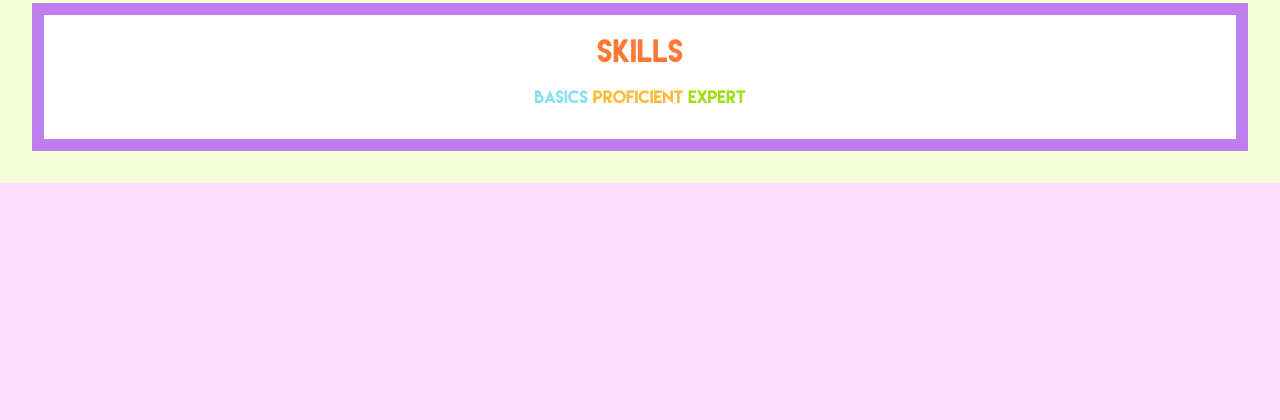
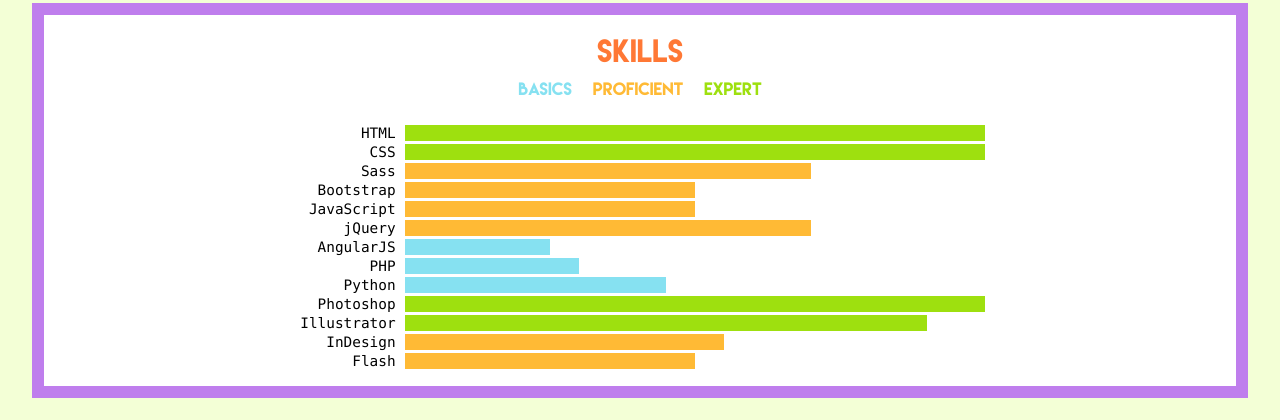
Before and after one commit to zaralev/website-2-0, a plain HTML site: page index.html in a window 1280 px wide. Shown: the part 2171-2591 px from the top of the page. Before the commit the page ends 2354 px from the top, so only its background shows below. Drawn offline with nearby package versions, Linux system fonts and the light colour scheme; a script that the page names is missing.

Commit message:
completed skills bars

```diff
--- a/index.html
+++ b/index.html
@@ -49,25 +49,136 @@
             </div>
             <img src="img/avatar.svg"/>
             <div class="desc">
-              Hi! I’m an Interactive Digital
-              Media student at Drexel University!
-              I’m going on co-op Spring/Summer 2017,
-              please reach out if you are interested
-              in hiring me for six months! I’m a
-              determined, hard working individual and
-              I love to learn new ways to do things.
+                Hi! I’m an Interactive Digital Media student at Drexel University! I’m going on co-op Spring/Summer 2017, please reach out if you are interested in hiring me for six months! I’m a determined, hard working individual and I love to learn new ways to do
+                things.
             </div>
         </div>
         <!-- skills -->
         <div class="skills">
             <div class="desc2">
                 <span class="h2">Skills</span>
-            <ul>
+                <ul class="level">
                     <li>Basics</li>
                     <li>Proficient</li>
                     <li>Expert</li>
                 </ul>
-
+                <!-- skill -->
+                <div class="skill">
+                    <div class="name">
+                        HTML
+                    </div>
+                    <div class="bar">
+                        <div class="green" style="width: 100%;"></div>
+                    </div>
+                </div>
+                <!-- skill -->
+                <div class="skill">
+                    <div class="name">
+                        CSS
+                    </div>
+                    <div class="bar">
+                        <div class="green" style="width: 100%;"></div>
+                    </div>
+                </div>
+                <!-- skill -->
+                <div class="skill">
+                    <div class="name">
+                        Sass
+                    </div>
+                    <div class="bar">
+                        <div class="orange" style="width: 70%;"></div>
+                    </div>
+                </div>
+                <!-- skill -->
+                <div class="skill">
+                    <div class="name">
+                        Bootstrap
+                    </div>
+                    <div class="bar">
+                        <div class="orange" style="width: 50%;"></div>
+                    </div>
+                </div>
+                <!-- skill -->
+                <div class="skill">
+                    <div class="name">
+                        JavaScript
+                    </div>
+                    <div class="bar">
+                        <div class="orange" style="width: 50%;"></div>
+                    </div>
+                </div>
+                <!-- skill -->
+                <div class="skill">
+                    <div class="name">
+                        jQuery
+                    </div>
+                    <div class="bar">
+                        <div class="orange" style="width: 70%;"></div>
+                    </div>
+                </div>
+                <!-- skill -->
+                <div class="skill">
+                    <div class="name">
+                        AngularJS
+                    </div>
+                    <div class="bar">
+                        <div class="blue" style="width: 25%;"></div>
+                    </div>
+                </div>
+                <!-- skill -->
+                <div class="skill">
+                    <div class="name">
+                        PHP
+                    </div>
+                    <div class="bar">
+                        <div class="blue" style="width: 30%;"></div>
+                    </div>
+                </div>
+                <!-- skill -->
+                <div class="skill">
+                    <div class="name">
+                        Python
+                    </div>
+                    <div class="bar">
+                        <div class="blue" style="width: 45%;"></div>
+                    </div>
+                </div>
+                <!-- skill -->
+                <div class="skill">
+                    <div class="name">
+                        Photoshop
+                    </div>
+                    <div class="bar">
+                        <div class="green" style="width: 100%;"></div>
+                    </div>
+                </div>
+                <!-- skill -->
+                <div class="skill">
+                    <div class="name">
+                        Illustrator
+                    </div>
+                    <div class="bar">
+                        <div class="green" style="width: 90%;"></div>
+                    </div>
+                </div>
+                <!-- skill -->
+                <div class="skill">
+                    <div class="name">
+                        InDesign
+                    </div>
+                    <div class="bar">
+                        <div class="orange" style="width: 55%;"></div>
+                    </div>
+                </div>
+                <!-- skill -->
+                <div class="skill">
+                    <div class="name">
+                        Flash
+                    </div>
+                    <div class="bar">
+                        <div class="orange" style="width: 50%;"></div>
+                    </div>
+                </div>
 
             </div>
         </div>
--- a/scss/style.scss
+++ b/scss/style.scss
@@ -1,6 +1,7 @@
 $navbar: #fff;
 $navtext: #f43;
 $heading: 'lemonmilkregular';
+$body: Consolas, monaco, monospace;
 $pink1: #ff55a1;
 $pink2: #ffeef6;
 $orange1: #ff7835;
@@ -24,7 +25,7 @@ $twitter: #5da8dc;
 }
 body {
     background-color: #fdf;
-    font-family: Consolas, monaco, monospace;
+    font-family: $body;
     font-size: 1em;
 }
 .h1 {
@@ -76,12 +77,14 @@ body {
       color: $orange1;
       font-size: 1.8em;
     }
-    ul {
+    ul.level {
+      margin-top: 0em;
       padding: 0;
       font-family: $heading;
       list-style-type: none;
       li {
         display: inline-block;
+        padding: 0.5em;
         &:first-child {
           color: $blue1;
         }
@@ -93,9 +96,49 @@ body {
         }
       }
     }
+    .name {
+      display:inline-table;
+      width: 7em;
+      margin:auto;
+      text-align:right;
+      font-size: 0.9em;
+            vertical-align: baseline;
+    }
+    .blue {
+      background-color: $blue1;
+      height: 1em;
+    }
+    .orange {
+      background-color: $orange2;
+      height: 1em;
+    }
+    .green {
+      background-color: $green1;
+      height: 1em;
+    }
+    .bar {
+      display:inline-table;
+      margin: auto;
+      height: 1em;
+      width: 50%;
+      vertical-align: middle;
+    }
+    .skill:hover {
+      background-color: $pink2;
+      .green {
+        background-color: #b9f92f;
+      }
+      .orange {
+        background-color: #ffd646;
+      }
+      .blue {
+        background-color: #b6f4ff;
+      }
+    }
+
 }
 .nav {
-    font-family: Consolas, monaco, monospace;
+    font-family: $body;
     text-transform: lowercase;
     position: fixed;
     top: 0;
```
Also changed, not shown: css/style.css, 1 other file. Lines whose indentation alone changed are shown as unchanged.
